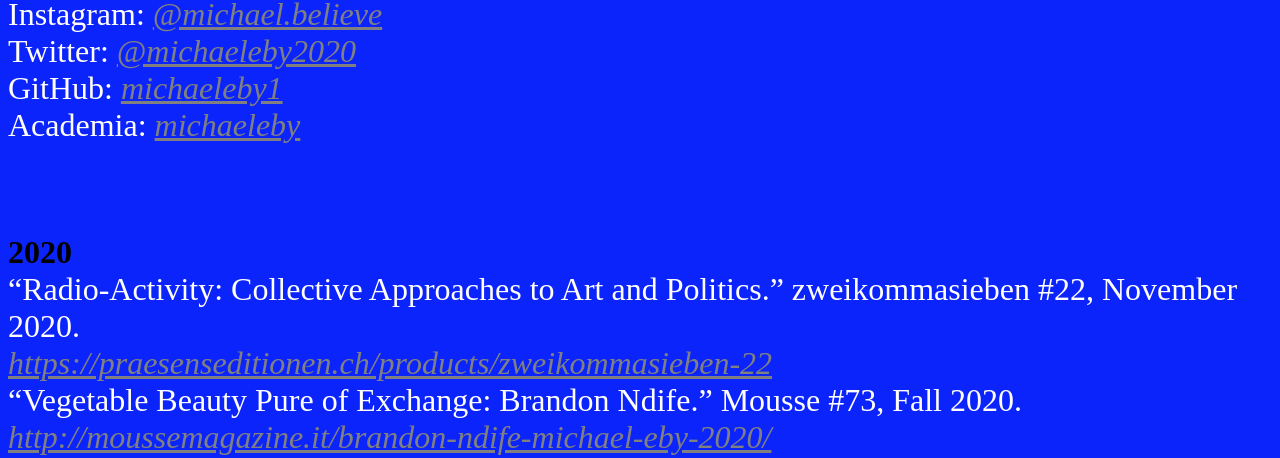
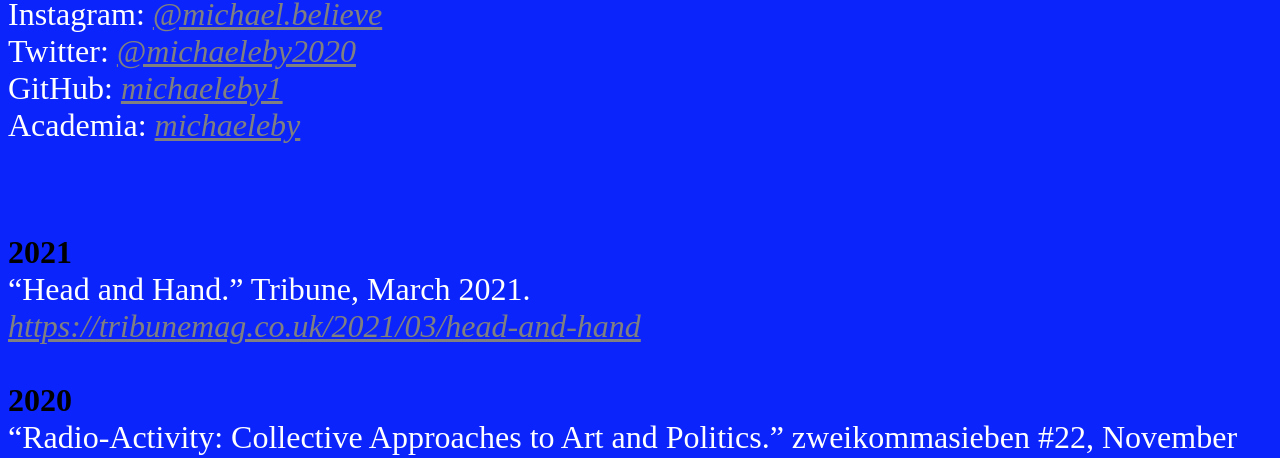
Before and after one commit to michaeleby1/michaeleby1.github.io, a plain HTML site: page index.html in a window 1280 px wide. Shown: the part 406-864 px from the top of the page. Drawn offline with Linux system fonts and the light colour scheme.

Commit message:
head and hand

```diff
--- a/index.html
+++ b/index.html
@@ -29,6 +29,15 @@
 					Academia: <a target="_blank" href="https://goldsmiths.academia.edu/MichaelEby"> michaeleby </a>
 				</p>
 				<p>
+					<strong class="black"> 2021 </strong>
+					<br>
+					“Head and Hand.” Tribune, March 2021.
+					<br>
+					<a target="_blank" href="
+					https://tribunemag.co.uk/2021/03/head-and-hand">
+					https://tribunemag.co.uk/2021/03/head-and-hand </a>
+					<br> <br>
+
 					<strong class="black"> 2020 </strong>
 					<br>
 					“Radio-Activity: Collective Approaches to Art and Politics.” zweikommasieben #22, November 2020.
```
